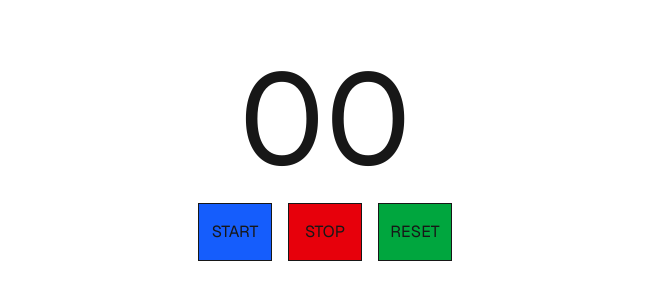
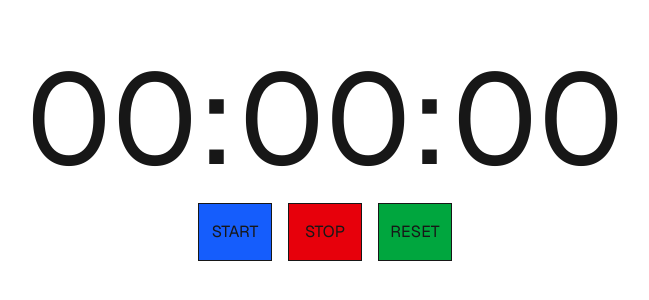
Before and after one commit to nonydev27/clock-timer, a Next.js app: page / in a window 1280 px wide. Shown: the part 242-542 px from the top of the page, without its empty margins (315-964 px from the left). Built offline with nearby package versions, Linux system fonts and the light colour scheme.

Commit message:
added hour and seconds timer

```diff
--- a/app/page.tsx
+++ b/app/page.tsx
@@ -6,8 +6,11 @@ export default function Home() {
   return (
     <>
       <div className=" font-sans flex flex-col items-center justify-center min-h-screen py-2">
-        <div className="text-9xl">00</div>
-
+        <div>
+          <span className="text-9xl">00:</span>{" "}
+          <span className="text-9xl">00:</span>{" "}
+          <span className="text-9xl">00</span>
+        </div>
         <div className="mt-5 flex gap-4">
           <button className="button uppercase border px-9 flex justify-center bg-blue-600 p-4 w-15 hover:bg-white hover:text-blue-500 hover:outline hover:outline-blue-500 transition ease-in-out duration-300 hover:cursor-pointer hover:transform hover:scale-115">
             start
```
